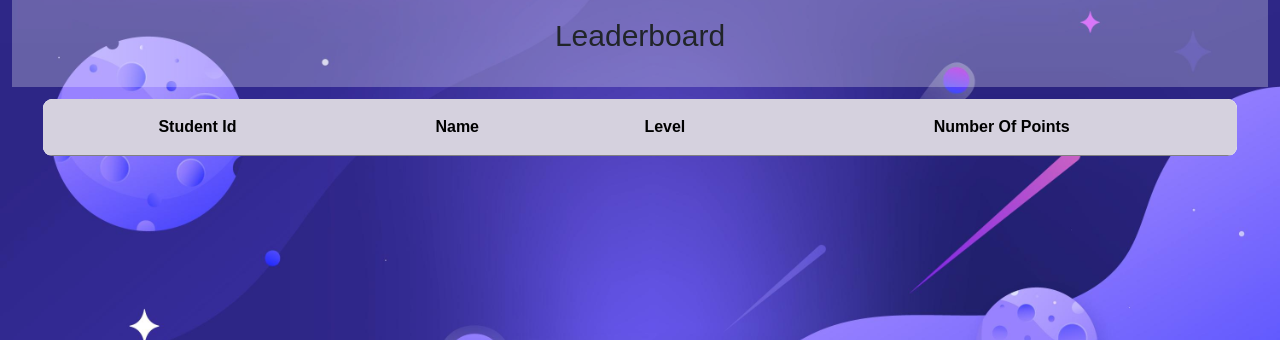
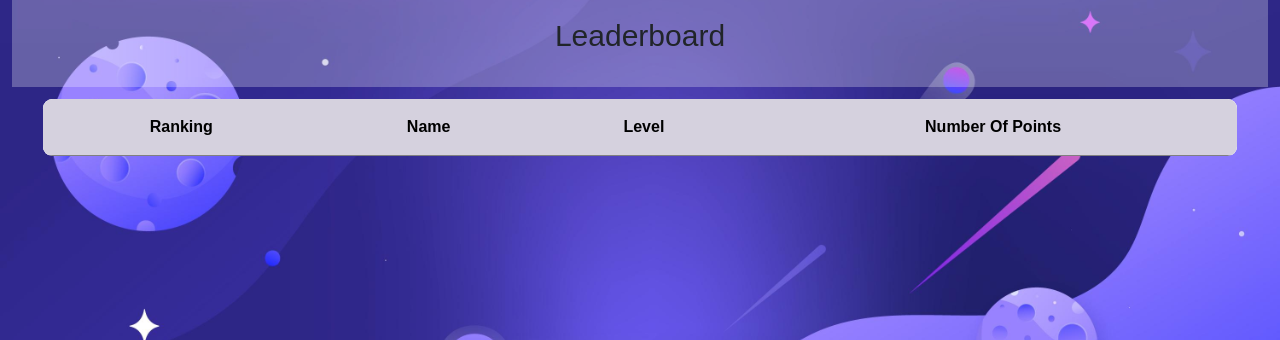
Before and after one commit to crystallaylalui/Skills-Up-YOUth, a PHP site: page /pages/leaderboard.php in a window 1280 px wide. Shown: the part 94-434 px from the top of the page. Run offline with PHP 8.4, Linux system fonts and the light colour scheme; lists and menus that the app fills with data are empty; some web fonts are replaced.

Commit message:
Update leaderboard.php

```diff
--- a/app/pages/leaderboard.php
+++ b/app/pages/leaderboard.php
@@ -29,7 +29,7 @@
                     <table>
                         <thead>
                             <tr>
-                                <th> Student Id </th>
+                                <th> Ranking </th>
                                 <th> Name </th>
                                 <th> Level </th>
                                 <th> Number of Points </th>
```
